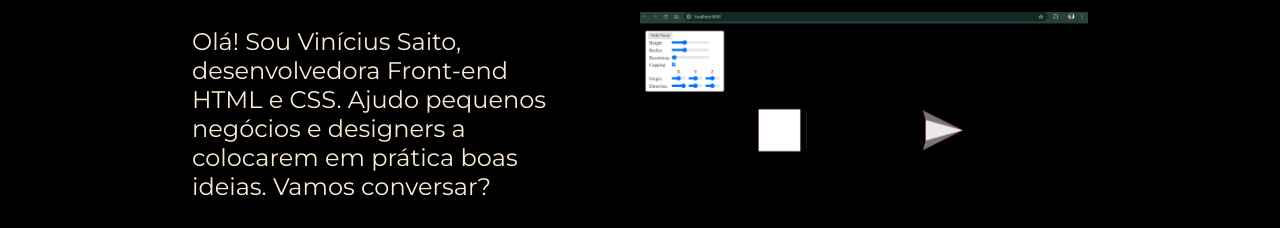
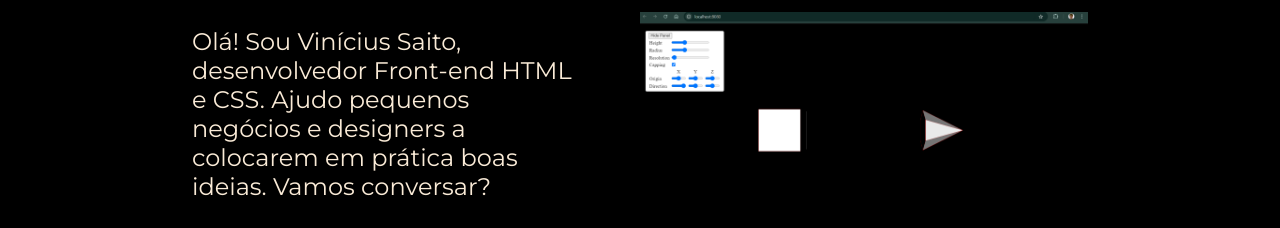
Before and after one commit to saitovini/primeiroprojeto-html, a plain HTML site: page index.html in a window 1280 px wide. Shown: the part 347-575 px from the top of the page. Drawn offline with nearby package versions, Linux system fonts and the light colour scheme.

Commit message:
Update index.html

```diff
--- a/index.html
+++ b/index.html
@@ -17,7 +17,7 @@
         <main class="apresentacao">
             <section class="apresentacao__conteudo">
                 <h1 class="apresentacao__conteudo__titulo">Eleve seu negócio digital a outro nível <strong class="tituloDestaque">com um Front-end de qualidade!</strong></h1>
-                <p class="apresentacao__conteudo__paragrafo">Olá! Sou Vinícius Saito, desenvolvedora Front-end HTML e CSS. Ajudo pequenos negócios e designers a colocarem em prática boas ideias. Vamos conversar?</p>
+                <p class="apresentacao__conteudo__paragrafo">Olá! Sou Vinícius Saito, desenvolvedor Front-end HTML e CSS. Ajudo pequenos negócios e designers a colocarem em prática boas ideias. Vamos conversar?</p>
                 <div class="apresentacao__links">
                     <h2 class="apresentacao__links_subtitulo">Acesse minhas redes:</h2>
                     <a class="apresentacao__links__link" href="https://github.com/saitovini">
```
